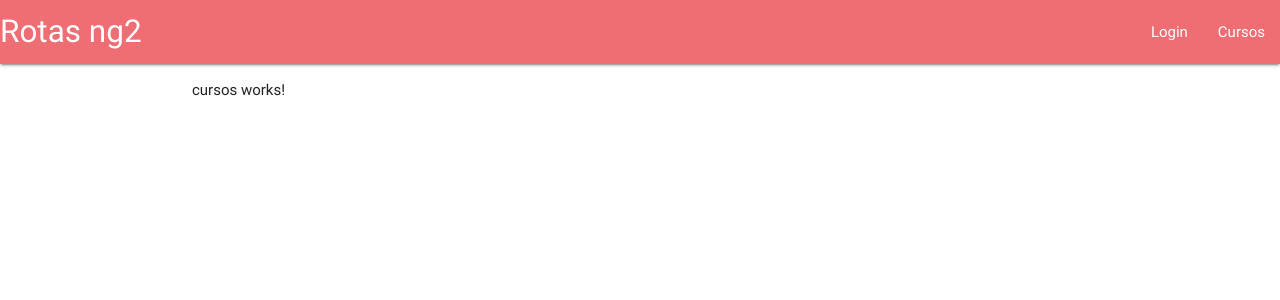
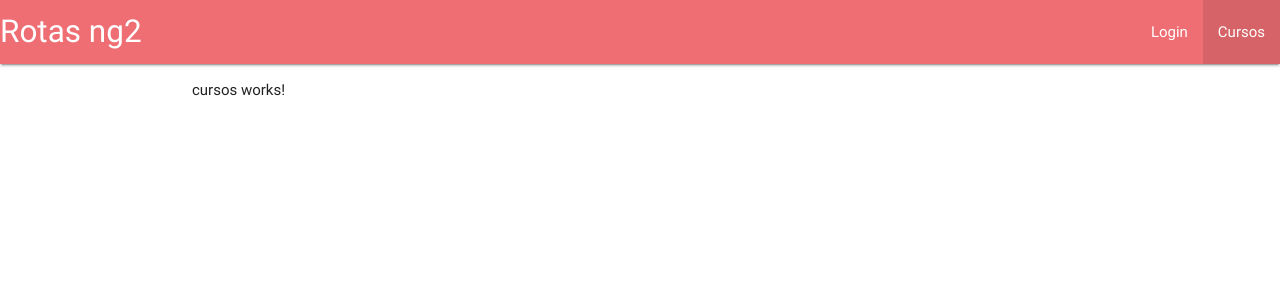
Before and after one commit to aldoclg/rotas, an Angular app: page /cursos in a window 1280 px wide. Shown: the top 300 px of the page. Built offline with nearby package versions, Linux system fonts and the light colour scheme; what angular2-materialize would draw is missing.

Commit message:
routerLinkActive

```diff
--- a/src/app/app.component.html
+++ b/src/app/app.component.html
@@ -2,8 +2,8 @@
     <div class="nav-wrapper">
         <a routerLink="" class="brand-logo">Rotas ng2</a>
         <ul id="nav-mobile" class="right hide-on-med-and-down">
-            <li><a routerLink="login">Login</a></li>
-            <li><a routerLink="cursos">Cursos</a></li>
+            <li routerLinkActive="active"><a routerLink="login" >Login</a></li>
+            <li routerLinkActive="active"><a routerLink="cursos" >Cursos</a></li>
         </ul>
     </div>
 </nav>
```
